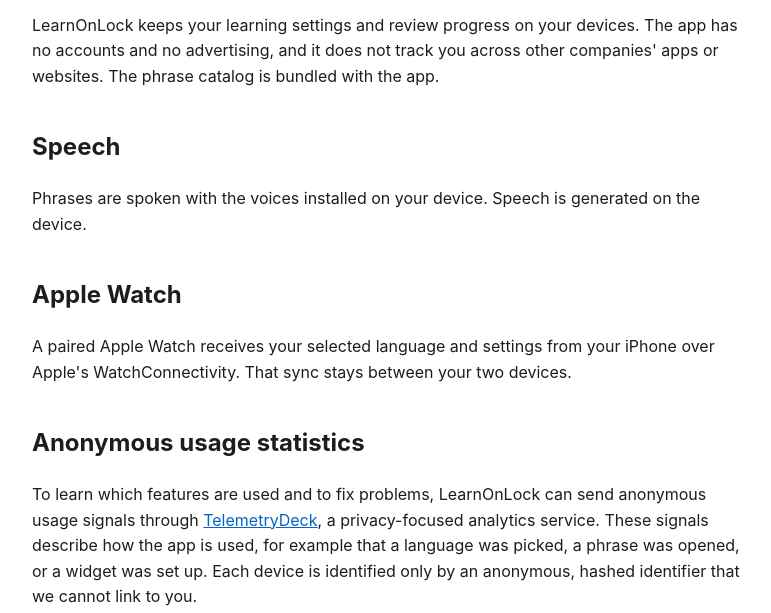
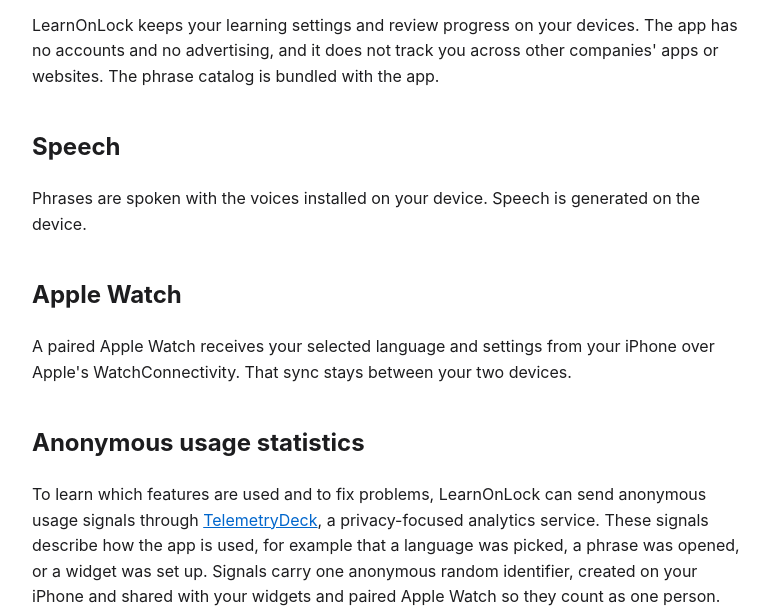
Before and after one commit to naveedster/learnonlock-site, a plain HTML site: page privacy.html in a window 1280 px wide. Shown: the part 183-796 px from the top of the page, without its empty margins (248-1019 px from the left). Drawn offline with Linux system fonts and the light colour scheme.

Commit message:
Describe the shared anonymous identifier

```diff
--- a/privacy.html
+++ b/privacy.html
@@ -4,7 +4,7 @@
 <p>LearnOnLock keeps your learning settings and review progress on your devices. The app has no accounts and no advertising, and it does not track you across other companies' apps or websites. The phrase catalog is bundled with the app.</p>
 <h2>Speech</h2><p>Phrases are spoken with the voices installed on your device. Speech is generated on the device.</p>
 <h2>Apple Watch</h2><p>A paired Apple Watch receives your selected language and settings from your iPhone over Apple's WatchConnectivity. That sync stays between your two devices.</p>
-<h2>Anonymous usage statistics</h2><p>To learn which features are used and to fix problems, LearnOnLock can send anonymous usage signals through <a href="https://telemetrydeck.com/privacy/">TelemetryDeck</a>, a privacy-focused analytics service. These signals describe how the app is used, for example that a language was picked, a phrase was opened, or a widget was set up. Each device is identified only by an anonymous, hashed identifier that we cannot link to you.</p>
+<h2>Anonymous usage statistics</h2><p>To learn which features are used and to fix problems, LearnOnLock can send anonymous usage signals through <a href="https://telemetrydeck.com/privacy/">TelemetryDeck</a>, a privacy-focused analytics service. These signals describe how the app is used, for example that a language was picked, a phrase was opened, or a widget was set up. Signals carry one anonymous random identifier, created on your iPhone and shared with your widgets and paired Apple Watch so they count as one person. TelemetryDeck hashes it, and we cannot link it to you. Signals also include the app's build number and your chosen phrase frequency.</p>
 <ul><li>We do not collect your name, email address, contacts, location, or anything you type.</li><li>Usage data is not linked to your identity, is not used for tracking or advertising, and is not sold or shared with data brokers.</li><li>You can turn this off at any time in the app under Settings with the <strong>Share anonymous usage stats</strong> switch. The choice applies to your Apple Watch too.</li></ul>
 <h2>Children</h2><p>LearnOnLock does not knowingly collect personal information from anyone, including children.</p>
 <h2>Changes</h2><p>If this policy changes, the updated version will be posted on this page with a new date.</p>
```
